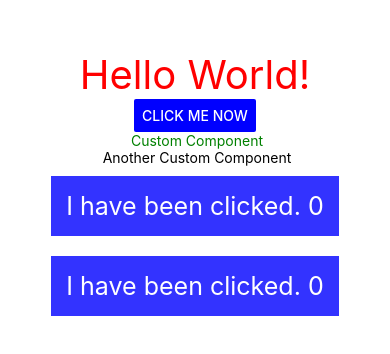
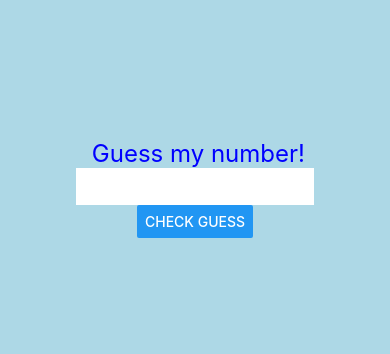
Before and after one commit to PrajjwolShrestha/ClassApp-Practice, a React Native app: screen / in a window 390 px wide. Shown: the part 234-588 px from the top of the page. Built offline with nearby package versions, Linux system fonts and the light colour scheme.

Commit message:
upto restart button for our guessing app

```diff
--- a/App.js
+++ b/App.js
@@ -1,36 +1,75 @@
-import { StatusBar } from 'expo-status-bar';
 import React, { Component } from 'react';
-import { StyleSheet, Text, View,Button, Alert } from 'react-native';
-//custom component
-import {TextBox} from './components/TextBox';
-import {ClickCounter} from './components/ClickCounter';
+import { StyleSheet, Text, View, Button, TextInput } from 'react-native';
 
-export default function App()  {
-  return (
-    <View style={styles.container}>
-      <Text style={styles.greeting}>Hello World!</Text>
-      <Button title="Click Me Now" color="blue"  onPress={()=> Alert.alert('You just pressed a button')}></Button>
-      <StatusBar style="auto" />
-      <TextBox color="green" size="24" text="Custom Component"/>
-      <TextBox color="black" size="18" text="Another Custom Component"/>
+import { TextBox } from './components/TextBox';
+import { ClickCounter } from './components/ClickCounter';
+import {Start} from './components/Start'
 
-      <ClickCounter/>
+export default class App extends Component {
 
-      <ClickCounter/>
-    </View>
-  );
+  constructor() {
+    super()
+    this.state = {
+      secret: 0,
+      guess: 0,
+      feedback: '',
+      correct:false
+    }
+  }
+  setSecret() {
+    let random = Math.round( Math.random()*100 )
+    this.setState( { secret: random } )
+  }
+  componentDidMount() {
+    this.setSecret()
+  }
+  render () {
+    return (
+      <View style={styles.container}>
+        <TextBox color="blue" size={24} text="Guess my number!" />
+        <TextInput style={styles.input} onChangeText={this.updateGuess} />
+        <Button title="check guess" onPress={this.checkGuess}/>
+        <Text>{this.state.feedback}</Text>
+        <Start correct={this.state.correct} />
+      </View>
+    )
+  }
+  // updateGuess( userInput ) {
+  //   this.setState( {guess: userInput} )
+  // }
+  updateGuess = ( userInput ) => {
+    this.setState( {guess: userInput} )
+  }
+  checkGuess = () => {
+    const userGuess = parseInt( this.state.guess )
+    if( this.state.guess == this.state.secret ) {
+      this.setState({ feedback: "You guessed right!"})
+      this.setState({correct:true})
+    }
+    else if(this.state.guess > this.state.secret){
+      this.setState({feedback:"Your guessed number is smaller than " + userGuess})
+    }
+    else if(this.state.guess < this.state.secret){
+      this.setState({feedback:'The number is larger than ' + userGuess})
+    }
+  }
 }
 
 const styles = StyleSheet.create({
   container: {
     flex: 1,
-    backgroundColor: '#fff',
+    backgroundColor: 'lightblue',
     alignItems: 'center',
     justifyContent: 'center',
   },
-  greeting:{
-    color:'red',
-    fontSize:40
-
+  greeting: {
+    color: 'red',
+    fontSize: 36
+  },
+  input: {
+    minWidth: 200,
+    padding: 10,
+    textAlign: 'center',
+    backgroundColor: 'white'
   }
 });
--- /dev/null
+++ b/components/Start.js
@@ -0,0 +1,15 @@
+import React from 'react'
+import {View,Text,Button} from 'react-native'
+
+export const Start = (props) => {
+    if( props.correct == true){
+        return(
+            <View>
+                <Button title ="Restart"/>
+            </View>
+        )
+    }
+    else{
+        return null
+    }
+}
```
